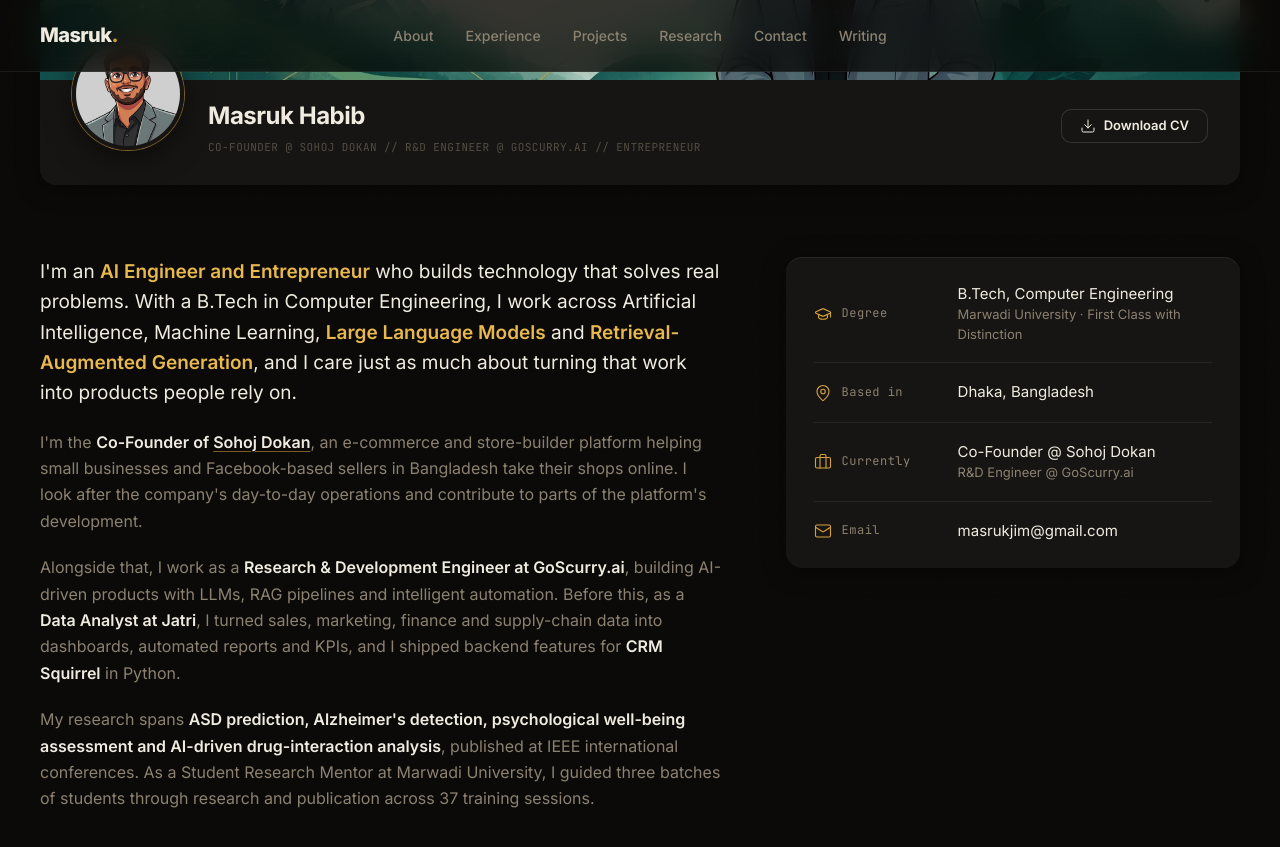
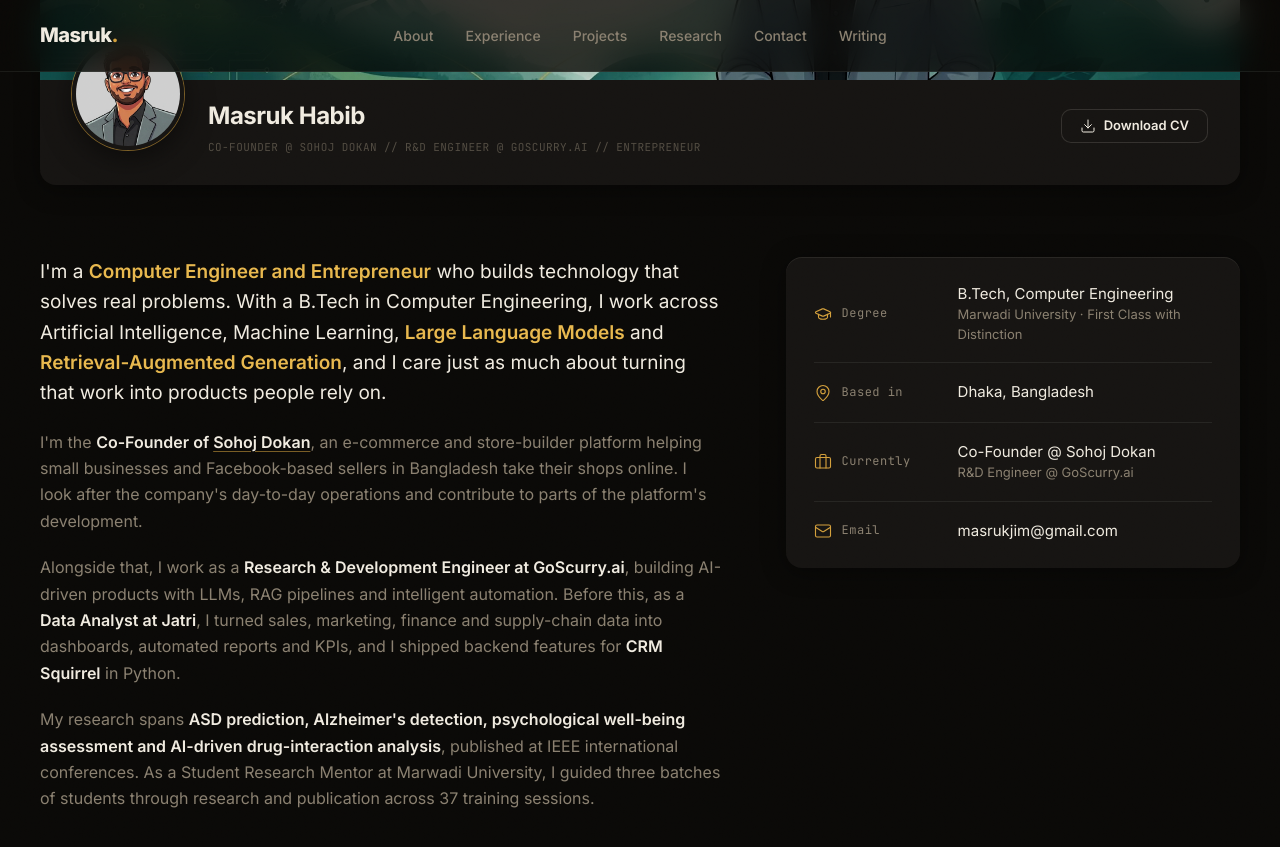
Before and after one commit to MasrukHabib/MasrukHabib.github.io, a Jekyll site: the page built from index.html, in a window 1280 px wide and 900 px high, scrolled down 1573 px. Shown: the top 847 px of the window. Built offline with Jekyll 4.4.1, drawn with Linux system fonts in a browser that asks for light colours.

Commit message:
About: ai = Computer

```diff
--- a/index.html
+++ b/index.html
@@ -76,7 +76,7 @@
         <div class="about-grid">
           <div class="about-text reveal">
             <p class="lead">
-              I'm an <strong>AI Engineer and Entrepreneur</strong> who builds technology that solves real problems.
+              I'm a <strong>Computer Engineer and Entrepreneur</strong> who builds technology that solves real problems.
               With a B.Tech in Computer Engineering, I work across Artificial Intelligence, Machine Learning,
               <strong>Large Language Models</strong> and <strong>Retrieval-Augmented Generation</strong>, and I care just as
               much about turning that work into products people rely on.
```
